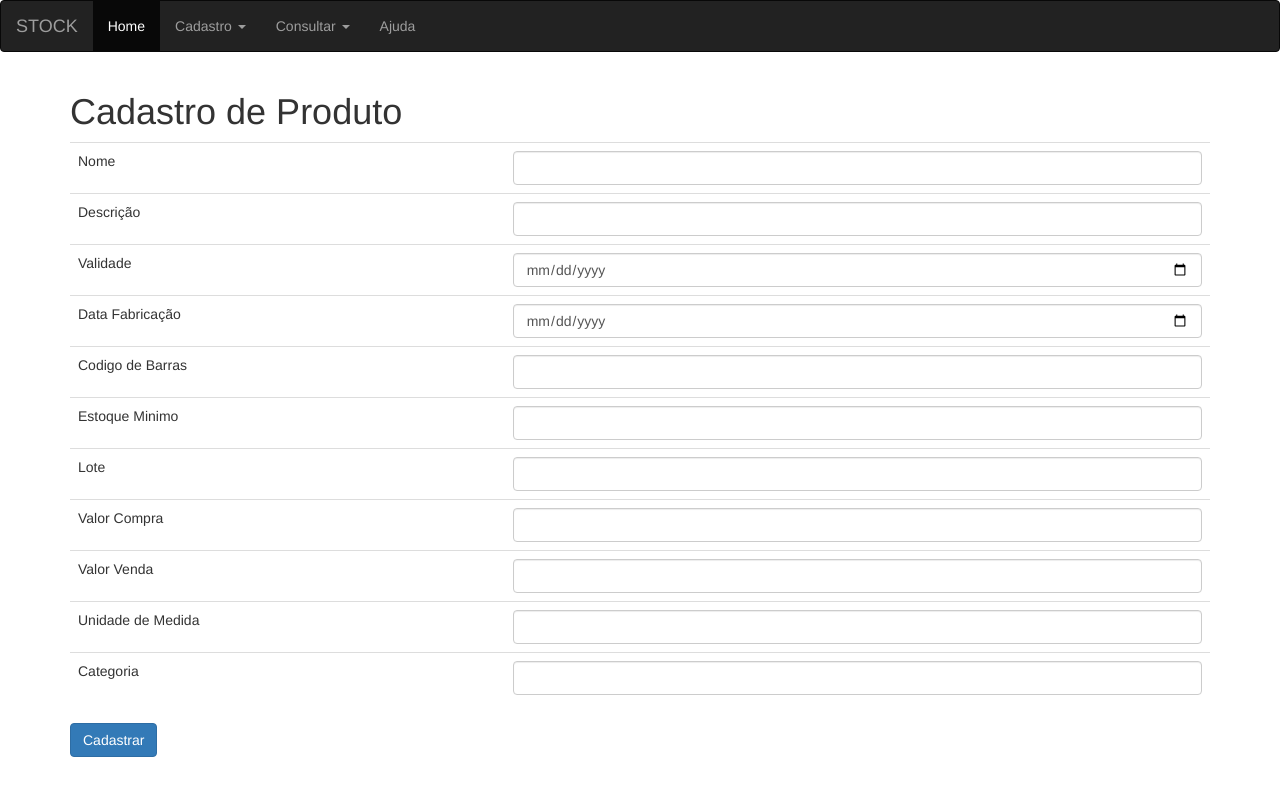
After one commit to willoliver21/projeto_rogerio, a PHP site: page /cadastro-produto-formulario.php in a window 1280 px wide. The commit adds this page. Run offline with PHP 8.4, Linux system fonts and the light colour scheme; some libraries are stand-ins or nearby versions.

Commit message:
Add files via upload

```diff
--- a/add-categoria.php
+++ b/add-categoria.php
@@ -6,8 +6,6 @@ $categoria = $_POST["categoria"];
 $query = "INSERT INTO `categoria`(`nome`)
 VALUES ('$categoria')";
 
-
-
 mysqli_query($conexao, $query);
 
 mysqli_close($conexao);
--- a/add-clientes.php
+++ b/add-clientes.php
@@ -1,5 +1,6 @@
 <?php
 include("conecta.php");
+include("controle_historico.php");
 
 $nome = $_POST["nome"];
 $mail = $_POST["mail"];
@@ -35,9 +36,7 @@ $id = mysqli_insert_id($conexao);
 $query = "INSERT INTO `cliente`(`data_nascimento`, `renda`, `pessoa_id_pessoa`)
 VALUES ('$data', '$renda', '$id')";
 
-
-
-mysqli_query($conexao, $query);
+insereHistorico($conexao, 1, 2, null, 'Cliente_Pessoa_Endereco');
 
 mysqli_close($conexao);
 header("Location: index.php");
--- a/cadastro-cargo-formulario.php
+++ b/cadastro-cargo-formulario.php
@@ -3,11 +3,11 @@
       include("banco-categoria.php");
 ?>
 <h1>Cadastro de Cargo</h1> <!-- //cria formulario -->
-<form action="add-cargos.php" method="post"> <!-- // chama pagina adiciona-produto-->
+<form action="adiciona-produto.php" method="post"> <!-- // chama pagina adiciona-produto-->
     <table class="table"> <!-- //cria tabela -->
         <tr>
             <td>Descrição</td>
-            <td><input class="form-control" type="text" name="descricao" /></td>
+            <td><input class="form-control" type="text" name="desc" /></td>
         </tr>
    </table>
    <td><button class="btn btn-primary" type="submit">Cadastrar</button></td>
--- a/cadastro-categoria-formulario.php
+++ b/cadastro-categoria-formulario.php
@@ -1,9 +1,8 @@
 <?php include("cabecalho.php");
       include("conecta.php");
-      include("banco-categoria.php");
 ?>
 <h1>Cadastro de Categorias</h1> <!-- //cria formulario -->
-<form action="adiciona-produto.php" method="post"> <!-- // chama pagina adiciona-produto-->
+<form action="add-categoria.php" method="post"> <!-- // chama pagina adiciona-produto-->
     <table class="table"> <!-- //cria tabela -->
         <tr>
             <td>Nome</td>
--- /dev/null
+++ b/cadastro-produto-formulario.php
@@ -0,0 +1,54 @@
+<?php include("cabecalho.php");
+      include("conecta.php");
+?>
+<h1>Cadastro de Produto</h1> <!-- //cria formulario -->
+<form action="add-produto.php" method="post"> <!-- // chama pagina adiciona-produto-->
+    <table class="table"> <!-- //cria tabela -->
+      <td>Nome</td>
+            <td><input class="form-control" type="text" name="nome" /></td>
+        </tr>
+        <tr>
+            <td>Descrição</td>
+            <td><input class="form-control" type="E-mail" name="descricao" /></td>
+        </tr>
+        <tr>
+            <td>Validade</td>
+            <td><input class="form-control" type="date" name="validade" /></td>
+        </tr>
+        <tr>
+            <td>Data Fabricação</td>
+            <td><input class="form-control" type="date" name="data_fabricacao" /></td>
+        </tr>
+        <tr>
+            <td>Codigo de Barras</td>
+            <td><input class="form-control" type="text" name="codigo_barras" /></td>
+        </tr>
+        <tr>
+            <td>Estoque Minimo</td>
+            <td><input class="form-control" type="text" name="estoque_min" /></td>
+        </tr>
+        <tr>
+            <td>Lote</td>
+            <td><input class="form-control" type="text" name="lote" /></td>
+        </tr>
+        <tr>
+            <td>Valor Compra</td>
+            <td><input class="form-control" type="number" name="preco_custo" /></td>
+        </tr>
+        <tr>
+            <td>Valor Venda</td>
+            <td><input class="form-control" type="number" name="preco_venda" /></td>
+        </tr>
+        <tr>
+            <td>Unidade de Medida</td>
+            <td><input class="form-control" type="number" name="unidade_medida_id_unidade_medida" /></td>
+        </tr>
+        <tr>
+            <td>Categoria</td>
+            <td><input class="form-control" type="text" name="categoria_id_categoria" /></td>
+        </tr>
+    </table>
+      <td><button class="btn btn-primary" type="submit">Cadastrar</button></td>
+</form>
+
+<?php include("rodape.php"); ?>
--- a/cadastro-unidademedida-formulario.php
+++ b/cadastro-unidademedida-formulario.php
@@ -1,9 +1,8 @@
 <?php include("cabecalho.php");
       include("conecta.php");
-      include("banco-categoria.php");
 ?>
 <h1>Cadastro de Unidade de Medida</h1> <!-- //cria formulario -->
-<form action="adiciona-produto.php" method="post"> <!-- // chama pagina adiciona-produto-->
+<form action="add-unidademedida.php" method="post"> <!-- // chama pagina adiciona-produto-->
     <table class="table"> <!-- //cria tabela -->
         <tr>
             <td>Unidade</td>
--- a/conecta.php
+++ b/conecta.php
@@ -2,7 +2,7 @@
 $host = "localhost";
 $user = "root";
 $pass = "";
-$banco = "tads4";
+$banco = "estoque";
 
 $conexao = mysqli_connect($host,$user,$pass, $banco);
 ?>
--- a/index.php
+++ b/index.php
@@ -1,3 +1,3 @@
 <?php include("cabecalho.php"); //chama cabecalho e rodape?>
-	<h1>BEM VINDO!</h1>
+	<h1>OLÁ!</h1>
 <?php include("rodape.php"); ?>
```
Also changed, not shown: add-produto.php (added, +31 -0 lines), cadastro-funcionario-formulario.php (+5 -5 lines), controle_historico.php (+3 -18 lines).
